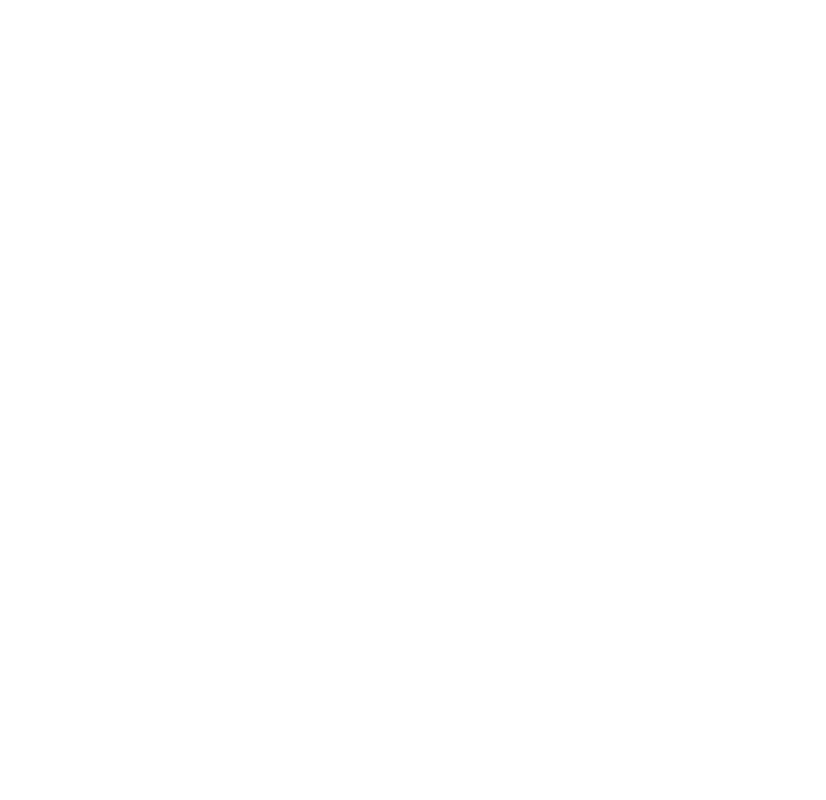
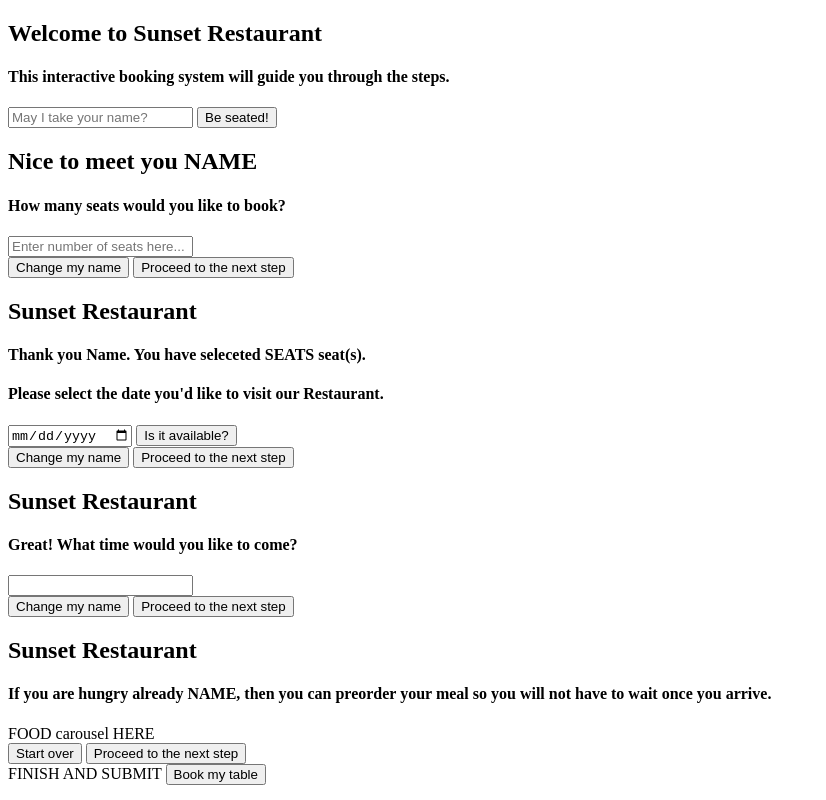
Before and after one commit to janoskocs/restaurant-webapp, a plain HTML site: page index.html in a window 1280 px wide. Shown: the whole page, without its empty margins (0-826 px from the left). Drawn offline with Linux system fonts and the light colour scheme.

Commit message:
HTML Structure

```diff
--- a/index.html
+++ b/index.html
@@ -18,7 +18,76 @@
     <!--[if lt IE 7]>
             <p class="browsehappy">You are using an <strong>outdated</strong> browser. Please <a href="#">upgrade your browser</a> to improve your experience.</p>
         <![endif]-->
+    <div id="logo">
 
+    </div>
+    <form>
+        <div data-step>
+            <h2>Welcome to Sunset Restaurant</h2>
+            <h4>This interactive booking system will guide you through the steps.</h4>
+            <input type="text" placeholder="May I take your name?">
+            <input type="button" value="Be seated!">
+        </div>
+        <div data-step>
+            <h2>Nice to meet you <span>NAME</span></h2>
+            <h4>How many seats would you like to book?</h4>
+            <input type="text" placeholder="Enter number of seats here...">
+            <div class="navigation">
+                <input type="button" value="Change my name">
+                <input type="button" value="Proceed to the next step">
+                <div class="steps-counter">
+
+                </div>
+            </div>
+        </div>
+        <div data-step>
+            <h2>Sunset Restaurant</h2>
+            <h4>Thank you <span>Name</span>. You have seleceted <span>SEATS</span> seat(s).</h4>
+            <h4>Please select the date you'd like to visit our Restaurant.</h4>
+            <input type="date" name="date" id="dateInput">
+            <input type="button" value="Is it available?">
+
+            <div class="navigation">
+                <input type="button" value="Change my name">
+                <input type="button" value="Proceed to the next step">
+                <div class="steps-counter">
+
+                </div>
+            </div>
+        </div>
+        <div data-step>
+            <h2>Sunset Restaurant</h2>
+            <h4>Great! What time would you like to come?</h4>
+            <input type="datetime" name="time" id="timeInput">
+
+            <div class="navigation">
+                <input type="button" value="Change my name">
+                <input type="button" value="Proceed to the next step">
+                <div class="steps-counter">
+
+                </div>
+            </div>
+        </div>
+        <div data-step>
+            <h2>Sunset Restaurant</h2>
+            <h4>If you are hungry already <span>NAME</span>, then you can preorder your meal so you will not have to
+                wait once you arrive.</h4>
+
+            <div class="carousel">
+                FOOD carousel HERE
+            </div>
+            <div class="navigation">
+                <input type="button" value="Start over">
+                <input type="button" value="Proceed to the next step">
+                <div class="steps-counter">
+
+                </div>
+            </div>
+        </div>
+        <div data-step>FINISH AND SUBMIT
+            <button type="submit">Book my table</button>
+        </div>
+    </form>
     <script src="" async defer></script>
 </body>
 
```
Also changed, not shown: favicon.ico (added), img/hero1280.jpg (added), img/hero1280gradient.jpg (added), img/logol.png (added).
